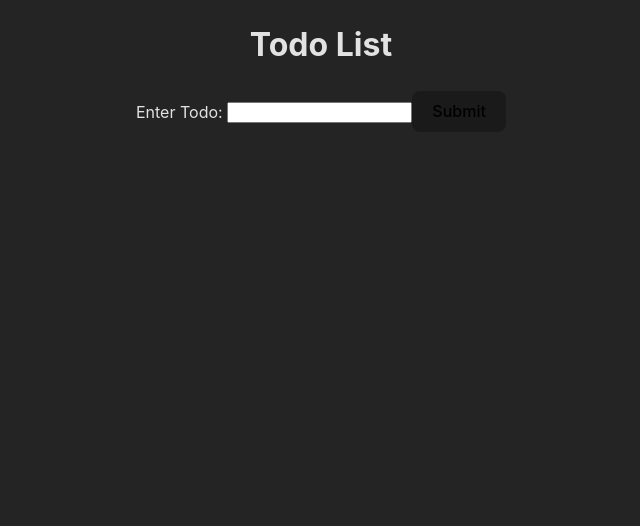
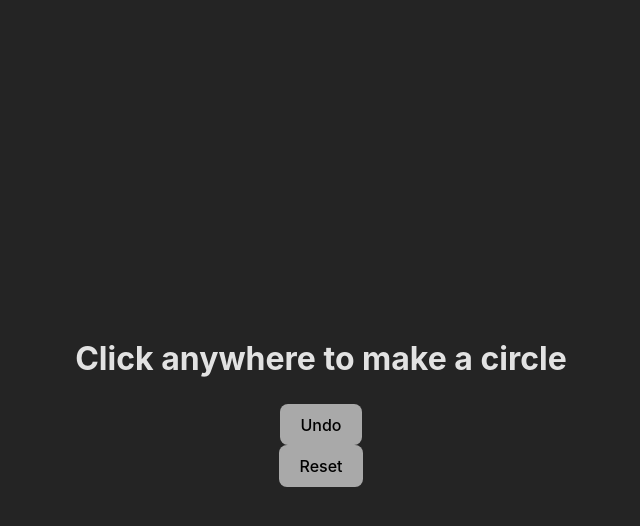
Before and after one commit to khalid-ashraf/Components, a React (Vite) app: page / in a window 1280 px wide. Shown: the top 526 px of the page, without its empty margins (319-959 px from the left). Built offline with nearby package versions, Linux system fonts and the light colour scheme.

Commit message:
created a clicking game which added circles where the user clicked on the page

```diff
--- a/src/App.jsx
+++ b/src/App.jsx
@@ -1,10 +1,10 @@
-import { TodoList } from "./components";
+import { CircleClick } from "./components";
 import "./App.css";
 
 function App() {
   return (
     <>
-      <TodoList />
+      <CircleClick />
     </>
   );
 }
--- /dev/null
+++ b/src/components/circle-click/index.jsx
@@ -0,0 +1,72 @@
+/*
+1. When the use clicks anywhere on the screen a circle should appear.
+2. User can clear multiple circles like that.
+3. Have a reset button.
+*/
+import { useState } from "react";
+
+import styles from "./styles.module.css";
+
+export default function CircleClick() {
+  const [points, setPoints] = useState([]);
+
+  const handlePlaceCircle = (e) => {
+    if (e.target.tagName === "BUTTON") {
+      return;
+    } else {
+      const { clientX, clientY } = e;
+      setPoints((prev) => [...prev, { x: clientX, y: clientY }]);
+    }
+  };
+
+  const handleUndo = () => {
+    const newPoints = points;
+    newPoints.pop();
+    setPoints([...newPoints]);
+  };
+
+  const handleReset = () => {
+    setPoints([]);
+  };
+
+  return (
+    <div
+      className={styles.circle_container}
+      onClick={handlePlaceCircle}
+    >
+      <h1>Click anywhere to make a circle</h1>
+
+      <button
+        className={styles.button}
+        onClick={handleUndo}
+      >
+        Undo
+      </button>
+
+      <button
+        className={styles.button}
+        onClick={handleReset}
+      >
+        Reset
+      </button>
+
+      {points.map((point, pointId) => {
+        return (
+          <Circle
+            key={pointId}
+            point={point}
+          />
+        );
+      })}
+    </div>
+  );
+}
+
+function Circle({ point }) {
+  return (
+    <div
+      className={styles.circle}
+      style={{ top: `${point.y}px`, left: `${point.x}px` }}
+    ></div>
+  );
+}
--- /dev/null
+++ b/src/components/circle-click/styles.module.css
@@ -0,0 +1,19 @@
+.circle_container {
+  height: 100vh;
+  width: 100vw;
+  position: relative;
+}
+
+.circle {
+  height: 20px;
+  width: 20px;
+  border: 1px solid white;
+  border-radius: 50%;
+  display: inline-block;
+  position: absolute;
+  transform: translate(-50%, -50%);
+}
+
+.button {
+  background-color: darkgray;
+}
--- /dev/null
+++ b/src/components/grocery-store/index.jsx
@@ -0,0 +1,79 @@
+import { useEffect, useState } from "react";
+
+import styles from "./styles.module.css";
+
+export default function GroceryStore() {
+  const [items, setItems] = useState(0);
+  const [lines, setLines] = useState([[10, 5, 2], [1], [2], [3], [4]]);
+
+  const handleSubmit = (e) => {
+    e.preventDefault();
+
+    // Checking if the input is a positive number
+    if (items <= 0) return alert("Enter a number greater than 0");
+
+    // Todo: Loop through all the lines and find the line with least people
+
+    let smallestLine;
+    let leastAmount = 1e9;
+    for (let line of lines) {
+      const totalInLine = line.reduce((sum, value) => sum + value, 0);
+      if (totalInLine < leastAmount) {
+        leastAmount = totalInLine;
+        smallestLine = line;
+      }
+    }
+
+    if (!smallestLine) return;
+
+    setLines((prevLines) => {
+      return prevLines?.map((line) => {
+        return line === smallestLine ? [...line, items] : line;
+      });
+    });
+  };
+
+  useEffect(() => {
+    const interval = setInterval(() => {
+      return setLines((prevLines) =>
+        //  prevLines?.map((line) =>  [line[0]-1,...line.slice(1)].filter(value=>) value > 0)
+        prevLines.map((line) =>
+          [line[0] - 1, ...line.slice(1)].filter((value) => value > 0)
+        )
+      );
+    }, 1000);
+
+    return () => {
+      clearInterval(interval);
+    };
+  }, []);
+
+  return (
+    <div>
+      <h1>Grocery Store</h1>
+
+      <form onSubmit={handleSubmit}>
+        <input
+          type='number'
+          value={items}
+          onChange={(e) => setItems(e.target.valueAsNumber)}
+          required
+        />
+        <button>Checkout</button>
+      </form>
+
+      <div className={styles.linesContainer}>
+        {lines.map((line, index) => {
+          return (
+            <div className={styles.lines} key={index}>
+              <h2>Line {index + 1}</h2>
+              {line.map((item, i) => (
+                <p key={i}>{item}</p>
+              ))}
+            </div>
+          );
+        })}
+      </div>
+    </div>
+  );
+}
--- /dev/null
+++ b/src/components/grocery-store/styles.module.css
@@ -0,0 +1,10 @@
+.linesContainer {
+  display: flex;
+  flex-direction: row;
+  gap: 100px;
+}
+
+.lines {
+  display: flex;
+  flex-direction: column;
+}
--- a/src/components/index.js
+++ b/src/components/index.js
@@ -1,6 +1,8 @@
 import Accordion from "./accordion/accordion";
 import AutoComplete from "./autocomplete";
 import ColorGenerator from "./color-generator";
+import CircleClick from "./circle-click";
+import GroceryStore from "./grocery-store";
 import ImageSlider from "./image-slider";
 import LoadMoreButton from "./loadmore-button";
 import Modal from "./modal";
@@ -16,6 +18,8 @@ export {
   Accordion,
   AutoComplete,
   ColorGenerator,
+  CircleClick,
+  GroceryStore,
   ImageSlider,
   LoadMoreButton,
   Modal,
```
Also changed, not shown: src/Untitled-1.txt (added).
